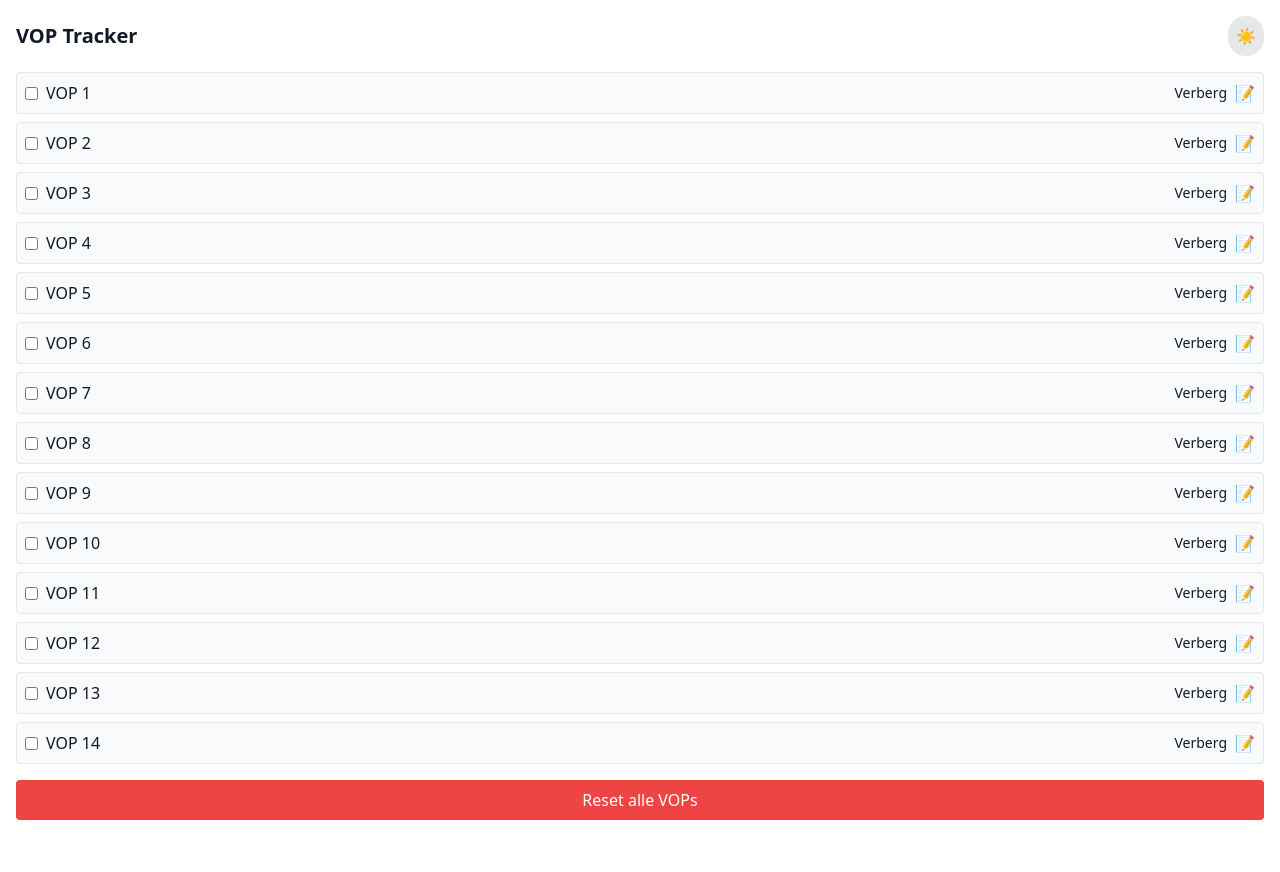
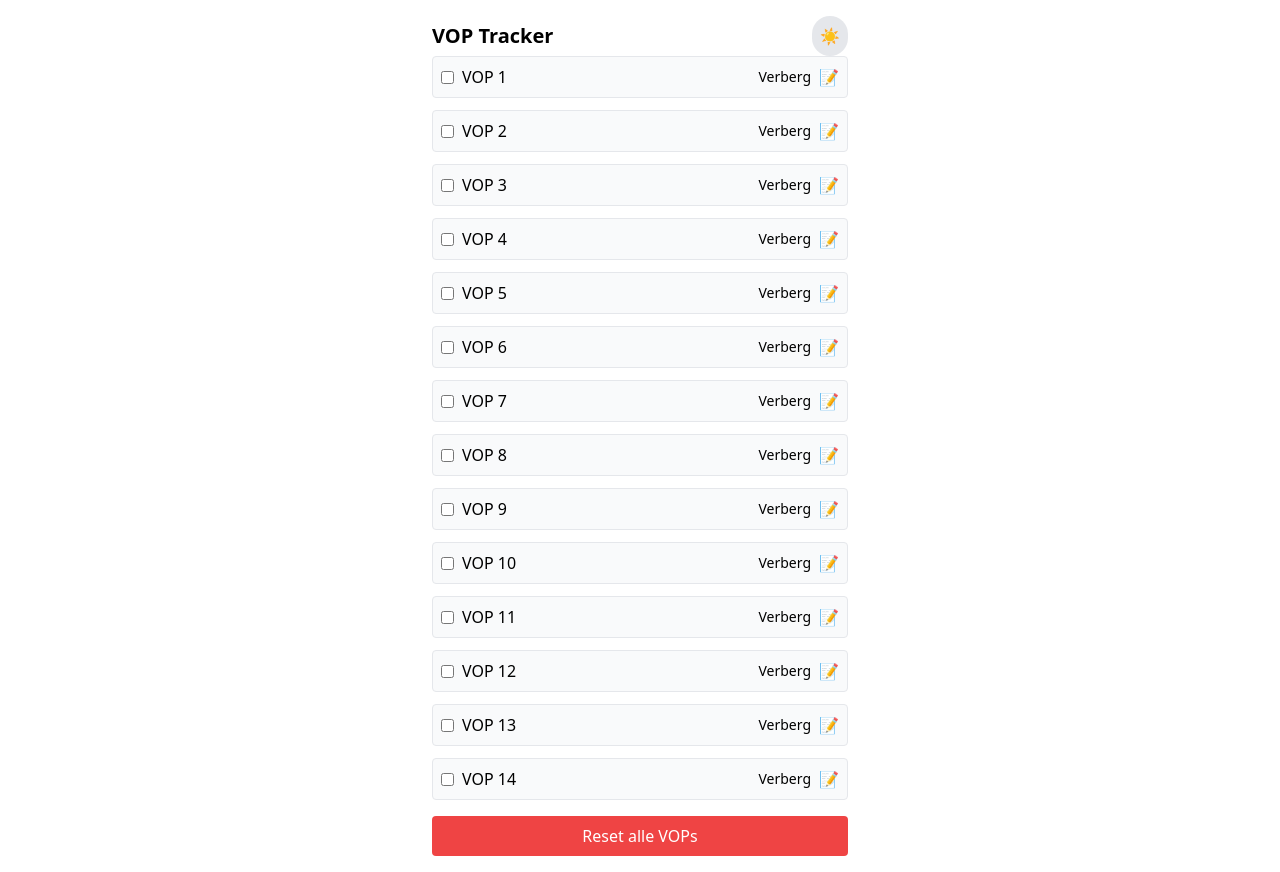
Before and after one commit to Brandjuh/brandjuh.github.io, a React (Vite) app: page / in a window 1280 px wide. Before the commit the page ends 836 px from the top, so only its background shows below. Built offline with nearby package versions, Linux system fonts and the light colour scheme.

Commit message:
Update App.tsx

```diff
--- a/src/App.tsx
+++ b/src/App.tsx
@@ -1,58 +1,53 @@
-import React, { useEffect } from 'react';
+// src/App.tsx
+import React, { useState, useEffect } from 'react';
 import Header from './components/Header';
 import Footer from './components/Footer';
 import VopItem from './components/VopItem';
 import useLocalStorage from './hooks/useLocalStorage';
 
-interface Vop {
-  id: number;
-  done: boolean;
-  hidden: boolean;
-  note: string;
-}
+interface Vop { id: number; done: boolean; hidden: boolean; note: string; }
 
 const App: React.FC = () => {
-  const [vops, setVops] = useLocalStorage<Vop[]>('vops',
-    Array.from({ length: 14 }, (_, i) => ({ id: i + 1, done: false, hidden: false, note: '' }))
+  const [vops, setVops] = useLocalStorage<Vop[]>(
+    'vops', Array.from({ length: 14 }, (_, i) => ({ id: i+1, done:false, hidden:false, note:'' }))
   );
   const [darkMode, setDarkMode] = useLocalStorage<boolean>('darkMode', false);
 
-  const toggleDone = (id: number) => {
-    setVops(vops.map(v => v.id === id ? { ...v, done: !v.done } : v));
-  };
-
-  const toggleHidden = (id: number) => {
-    setVops(vops.map(v => v.id === id ? { ...v, hidden: !v.hidden } : v));
-  };
-
-  const updateNote = (id: number, note: string) => {
-    setVops(vops.map(v => v.id === id ? { ...v, note } : v));
-  };
-
-  const resetAll = () => {
-    setVops(vops.map(v => ({ ...v, done: false, hidden: false, note: '' })));
-  };
-
-  const visibleVops = [...vops.filter(v => !v.hidden), ...vops.filter(v => v.hidden)];
+  const toggleDone = (id:number) => setVops(vops.map(v=>v.id===id?{...v,done:!v.done}:v));
+  const toggleHidden = (id:number) => setVops(vops.map(v=>v.id===id?{...v,hidden:!v.hidden}:v));
+  const resetAll = () => setVops(vops.map(v=>({ ...v, done:false, hidden:false, note:'' })));
 
   useEffect(() => {
     document.documentElement.classList.toggle('dark', darkMode);
   }, [darkMode]);
 
+  const visible = vops.filter(v=>!v.hidden);
+  const hidden = vops.filter(v=>v.hidden);
+
   return (
-    <div className="min-h-screen bg-white dark:bg-gray-800 text-gray-900 dark:text-gray-100 p-4">
+    <div className="max-w-md mx-auto p-4">
       <Header darkMode={darkMode} setDarkMode={setDarkMode} />
-      <div className="space-y-2 mt-4">
-        {visibleVops.map(v => (
-          <VopItem
-            key={v.id}
-            vop={v}
-            onToggleDone={() => toggleDone(v.id)}
-            onToggleHidden={() => toggleHidden(v.id)}
-            onUpdateNote={(note) => updateNote(v.id, note)}
-          />
+
+      <div className="space-y-3">
+        {visible.map(v => (
+          <VopItem key={v.id} vop={v}
+            onToggleDone={()=>toggleDone(v.id)}
+            onToggleHidden={()=>toggleHidden(v.id)} />
         ))}
+        {hidden.length>0 && (
+          <details className="mt-4">
+            <summary className="text-gray-500 cursor-pointer">Verborgen VOPs ({hidden.length})</summary>
+            <div className="space-y-3 mt-2">
+              {hidden.map(v => (
+                <VopItem key={v.id} vop={v}
+                  onToggleDone={()=>toggleDone(v.id)}
+                  onToggleHidden={()=>toggleHidden(v.id)} />
+              ))}
+            </div>
+          </details>
+        )}
       </div>
+
       <Footer onReset={resetAll} />
     </div>
   );
```
